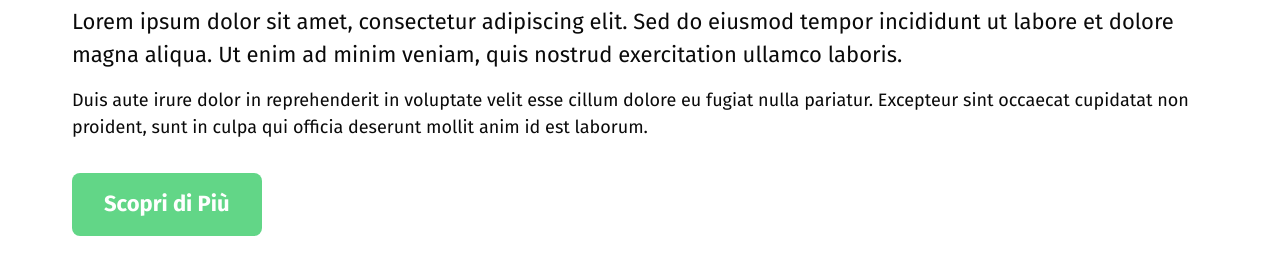
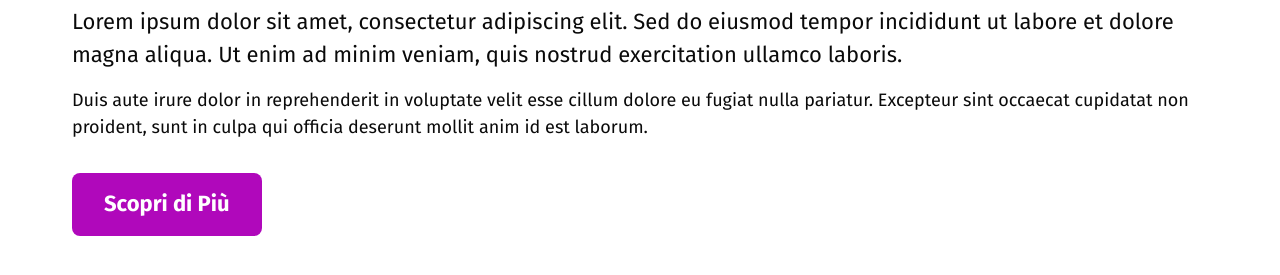
Before and after one commit to federica-uiux/figmatokens, a website: page index-page.html in a window 1280 px wide. Shown: the part 353-628 px from the top of the page. Drawn offline with nearby package versions, Linux system fonts and the light colour scheme.

Commit message:
Update styles.css

```diff
--- a/styles.css
+++ b/styles.css
@@ -2,7 +2,7 @@
 :root {
     /* Colors */
     --color-accent: var(--global-Accent, #7222da);
-    --color-primary: var(--global-Primary, #62d687);
+    --color-primary: var(--global-Primary, #b008bb);
     --color-white: var(--global-White, #ffffff);
     --color-grey-10: var(--global-Grey10, #f5f5f5);
     --color-grey-20: var(--global-Grey20, #e0e0e0);
```
